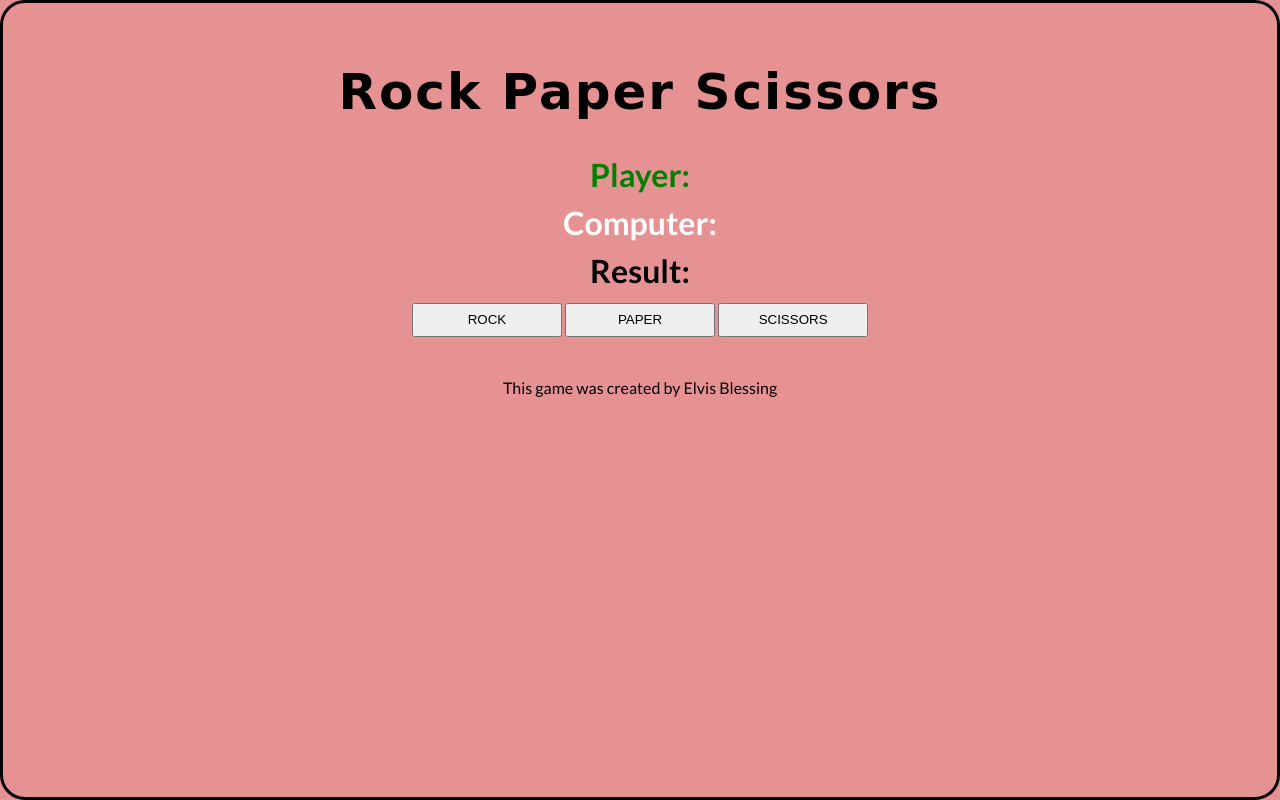
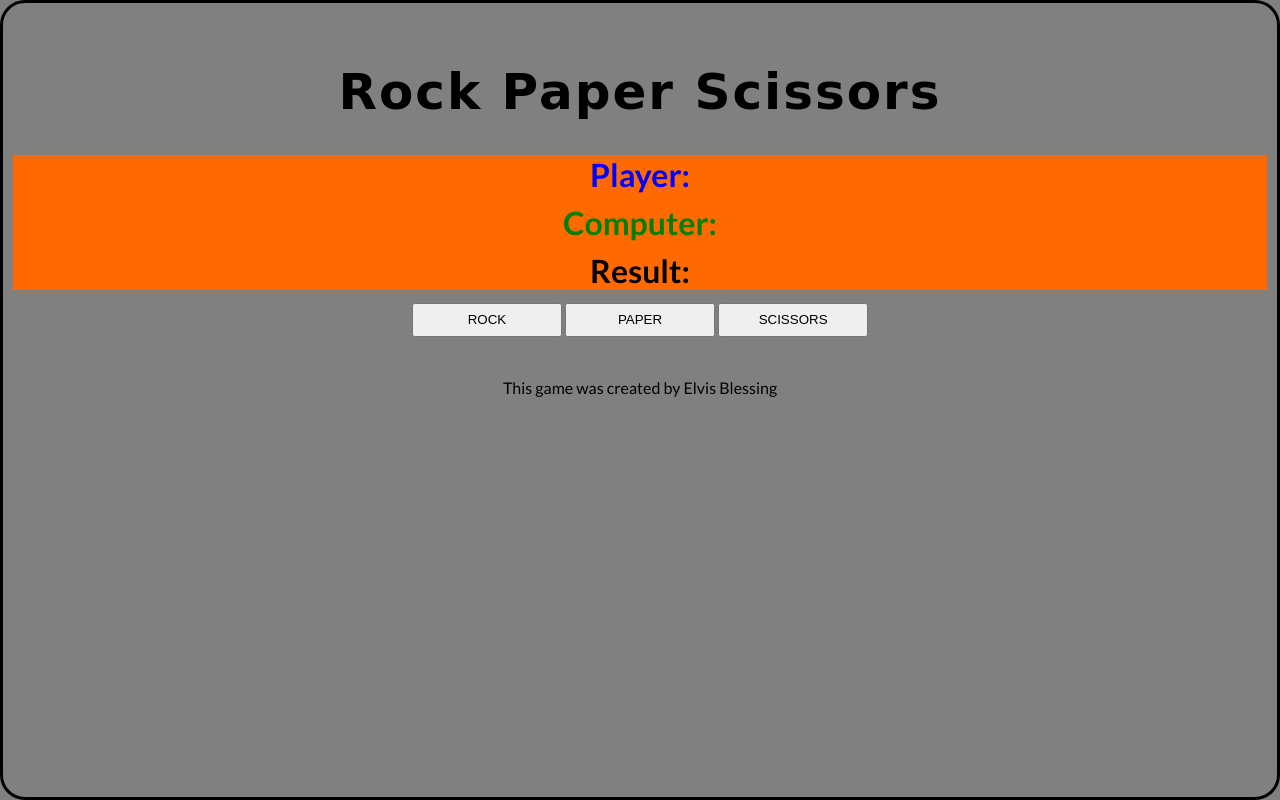
Before and after one commit to Elvisthegreat/Rock-paper-scissors, a plain HTML site: page index.html in a window 1280 px wide. Drawn offline with Linux system fonts and the light colour scheme; a web font is replaced by a local one.

Commit message:
Add new background color to the play area

```diff
--- a/assets/style.css
+++ b/assets/style.css
@@ -15,7 +15,7 @@ body {
     border: 3px solid;
     border-radius: 25px;
     padding: 25px 10px;
-    background-color: rgb(231, 146, 146);
+    background-color: grey;
     text-align: center;
 }
 
@@ -31,6 +31,9 @@ body {
 .gameContent{
     margin-top: 9px;
 }
+#gameAreah1{
+    background-color: rgb(255, 106, 0);
+}
  /*Button section*/
 .choiceBtn{
     line-height: 30px;
@@ -39,14 +42,14 @@ body {
 }
 
 #playerText{
-    color:green ;
+    color:blue ;
 }
 
 #computerText {
-    color: white;
+    color: green;
 }
-#playerText {
-    color: green;
+#resultText {
+    color: black;
 }
 
 footer{
@@ -56,7 +59,7 @@ footer{
 
 @media screen and ( min-width: 992px){
     .choiceBtn:hover{
-        background-color: orangered;
+        background-color:orangered;
     }
 
     #heading{
--- a/index.html
+++ b/index.html
@@ -15,9 +15,14 @@
     <!--Main Section-->
   <main>
     <div id="gameArea">
+
+        <div id="gameAreah1">
+
         <h1 class="gameContent" id="playerText">Player:</h1>
         <h1 class="gameContent" id="computerText">Computer:</h1>
         <h1 class="gameContent" id="resultText">Result:</h1>
+
+       </div>
 
         <button class="choiceBtn">ROCK</button>
         <button class="choiceBtn">PAPER</button>
```
